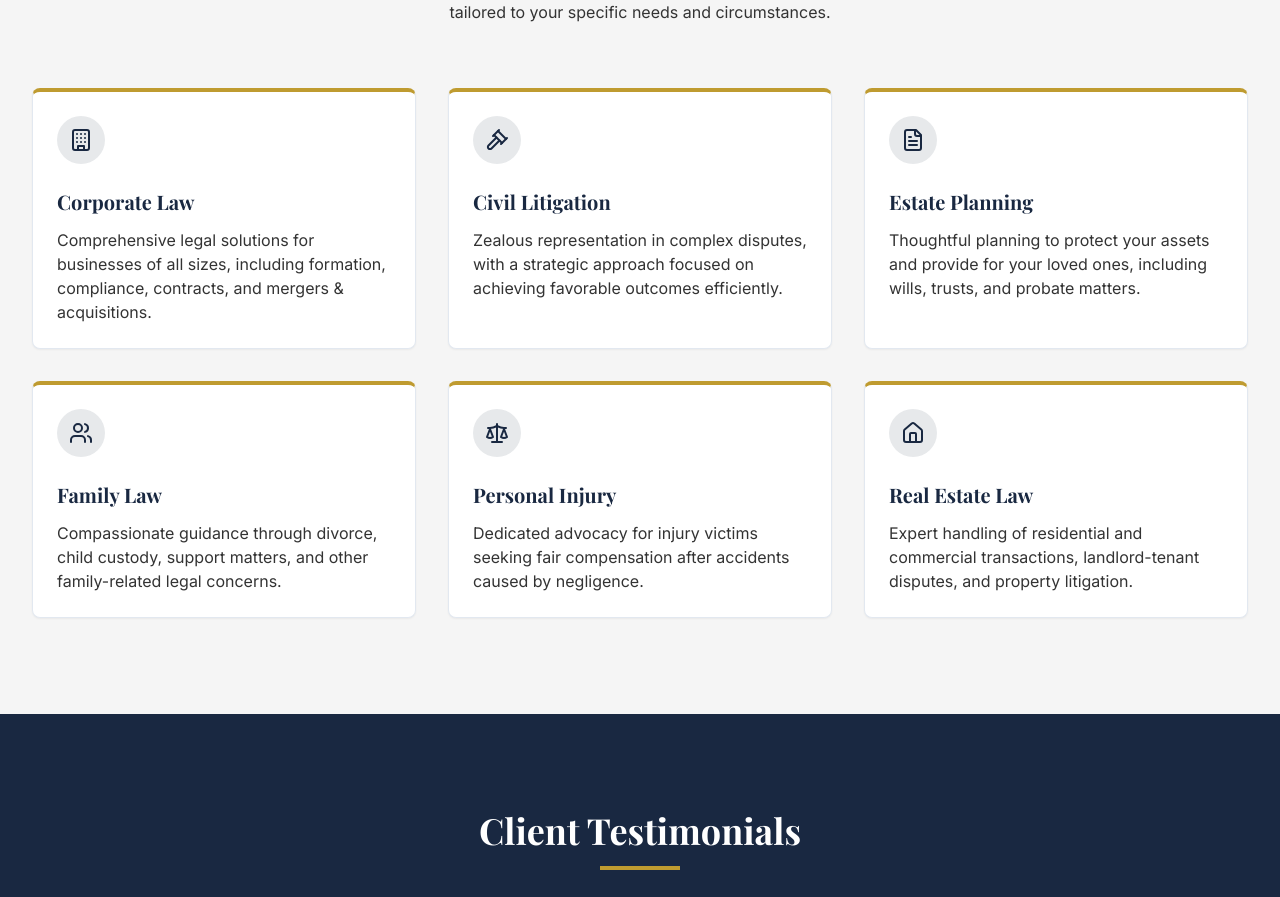
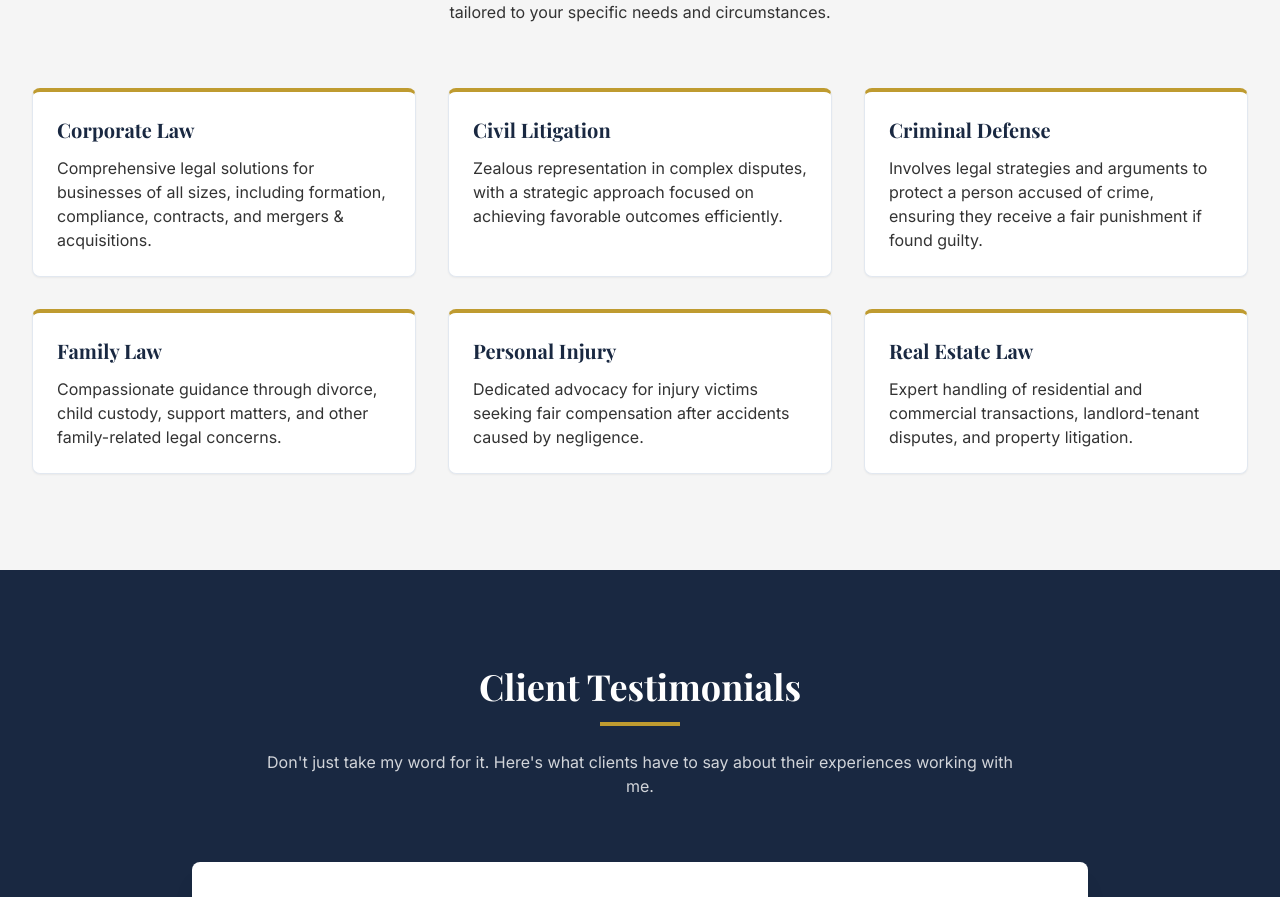
Before and after one commit to noah-smith21/advocate-digital-showcase, a React (Vite) app: page / in a window 1280 px wide. Shown: the part 1585-2482 px from the top of the page. Built offline with nearby package versions, Linux system fonts and the light colour scheme; a web font is replaced by a local one.

Commit message:
refactor: Update PracticeAreas component by removing unused icons and replacing Estate Planning with Criminal Defense

```diff
--- a/src/components/PracticeAreas.tsx
+++ b/src/components/PracticeAreas.tsx
@@ -1,37 +1,30 @@
 
 import { Card, CardContent } from "@/components/ui/card";
-import { Gavel, Building, FileText, Users, Scale, Home } from "lucide-react";
 
 const practices = [
   {
     title: "Corporate Law",
     description: "Comprehensive legal solutions for businesses of all sizes, including formation, compliance, contracts, and mergers & acquisitions.",
-    icon: Building,
   },
   {
     title: "Civil Litigation",
     description: "Zealous representation in complex disputes, with a strategic approach focused on achieving favorable outcomes efficiently.",
-    icon: Gavel,
   },
   {
-    title: "Estate Planning",
-    description: "Thoughtful planning to protect your assets and provide for your loved ones, including wills, trusts, and probate matters.",
-    icon: FileText,
+    title: "Criminal Defense",
+    description: "Involves legal strategies and arguments to protect a person accused of crime, ensuring they receive a fair punishment if found guilty.",
   },
   {
     title: "Family Law",
     description: "Compassionate guidance through divorce, child custody, support matters, and other family-related legal concerns.",
-    icon: Users,
   },
   {
     title: "Personal Injury",
     description: "Dedicated advocacy for injury victims seeking fair compensation after accidents caused by negligence.",
-    icon: Scale,
   },
   {
     title: "Real Estate Law",
     description: "Expert handling of residential and commercial transactions, landlord-tenant disputes, and property litigation.",
-    icon: Home,
   }
 ];
 
@@ -52,9 +45,6 @@ const PracticeAreas = () => {
             <div key={practice.title} className={`opacity-0 animate-fade-in animate-delay-${(index % 3) * 100 + 200}`}>
               <Card className="h-full hover:shadow-lg transition-shadow border-t-4 border-t-law-gold">
                 <CardContent className="pt-6">
-                  <div className="bg-law-navy/10 p-3 rounded-full w-fit mb-6">
-                    <practice.icon className="h-6 w-6 text-law-navy" />
-                  </div>
                   <h3 className="text-xl font-serif font-bold text-law-navy mb-3">{practice.title}</h3>
                   <p className="text-law-charcoal">{practice.description}</p>
                 </CardContent>
```
